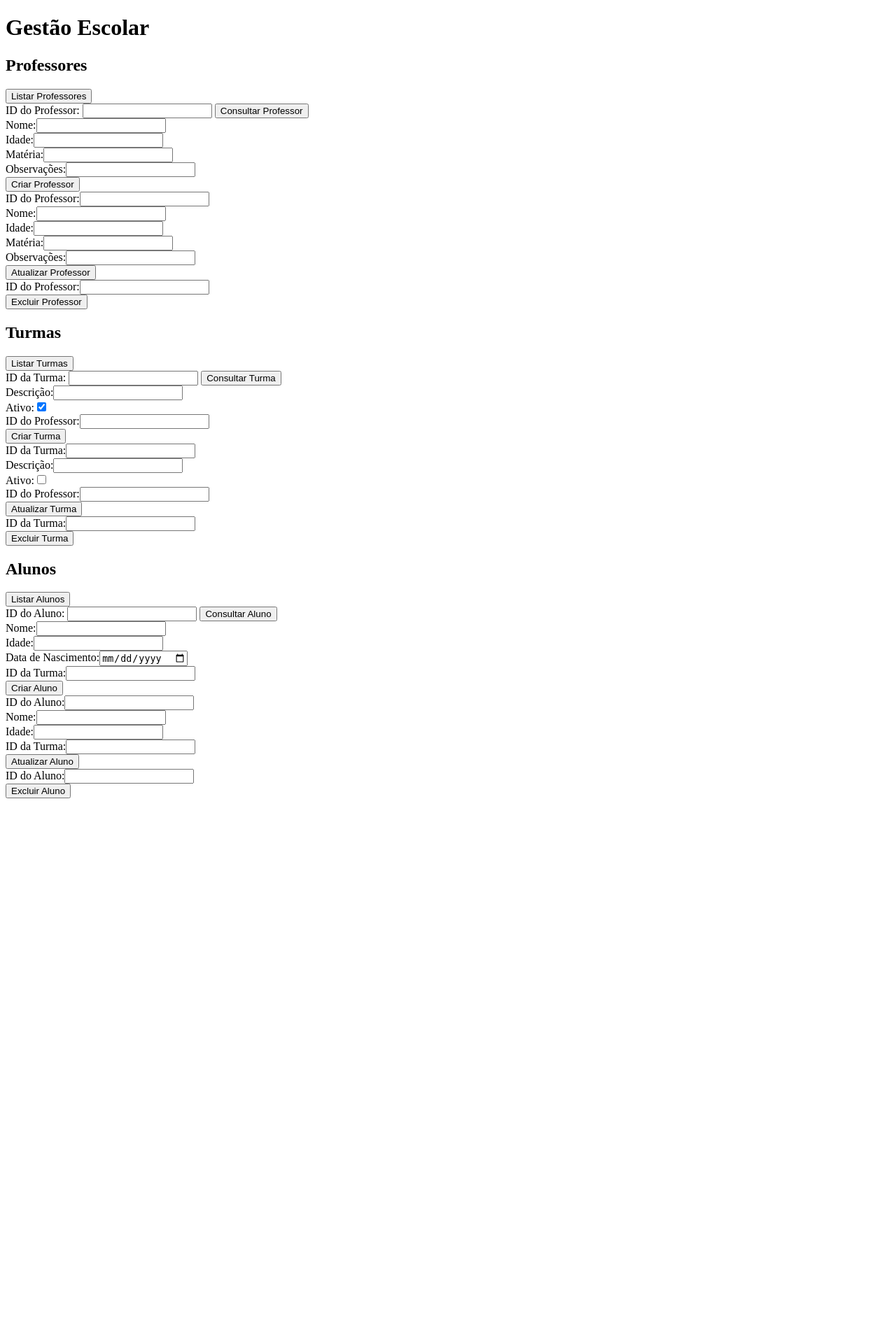
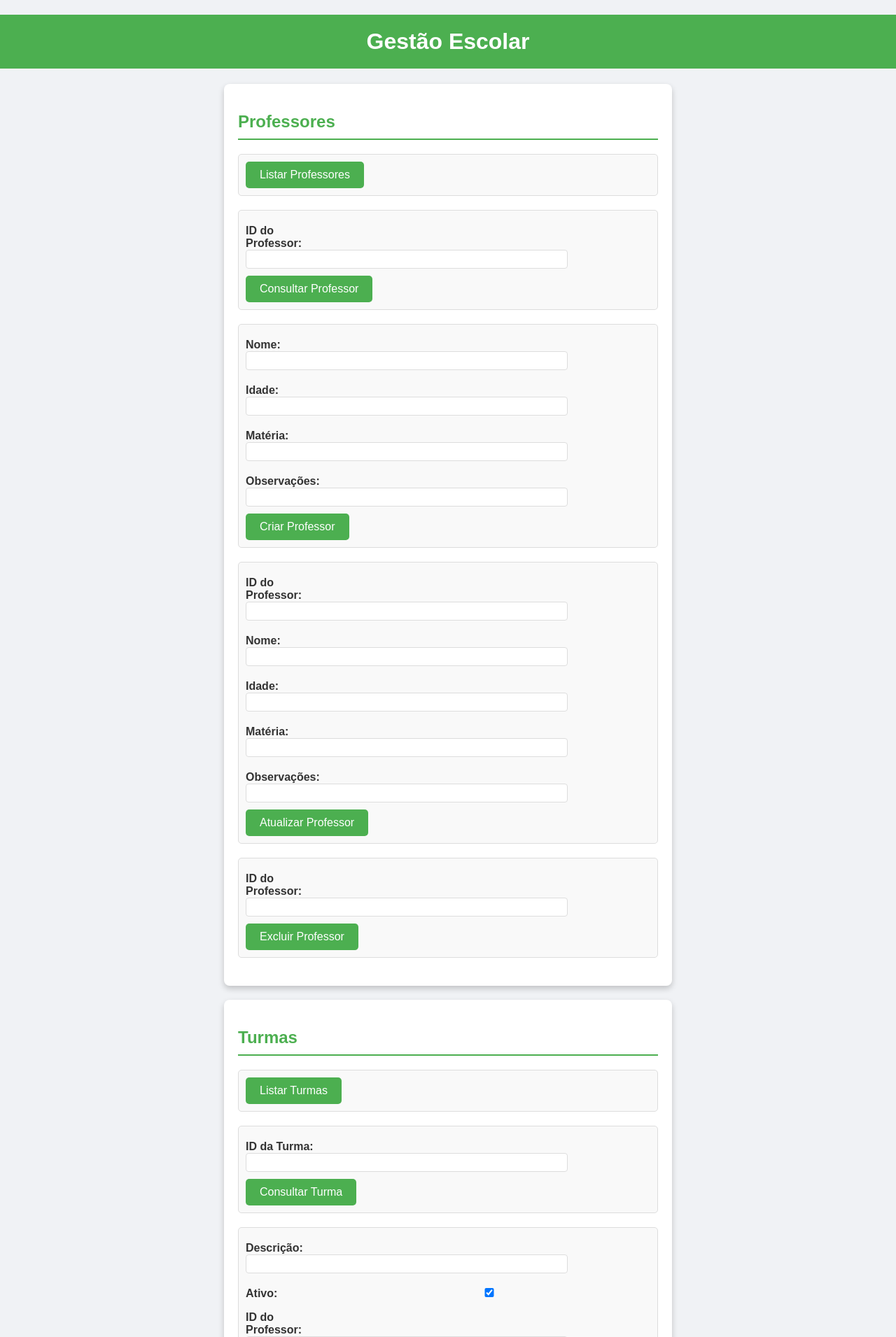
Before and after one commit to YarleiCruz98/ap2_flask, a Flask app: page / in a window 1280 px wide. Shown: the top 1911 px of the page at 70% size. Before the commit the page ends 1141 px from the top, so only its background shows below. Run offline with Flask 3, Linux system fonts and the light colour scheme.

Commit message:
Layout melhorado

```diff
--- a/templates/ap2_escola_views.html
+++ b/templates/ap2_escola_views.html
@@ -4,6 +4,71 @@
     <meta charset="UTF-8">
     <meta name="viewport" content="width=device-width, initial-scale=1.0">
     <title>Gestão Escolar</title>
+    <style>
+        body {
+            font-family: Arial, sans-serif;
+            background-color: #f0f2f5;
+            color: #333;
+            margin: 0;
+            padding: 0;
+        }
+        h1 {
+            background-color: #4CAF50;
+            color: #fff;
+            padding: 20px;
+            text-align: center;
+        }
+        section {
+            background-color: #fff;
+            margin: 20px auto;
+            padding: 20px;
+            border-radius: 8px;
+            box-shadow: 0 4px 8px rgba(0, 0, 0, 0.2);
+            width: 80%;
+            max-width: 600px;
+        }
+        h2 {
+            color: #4CAF50;
+            border-bottom: 2px solid #4CAF50;
+            padding-bottom: 10px;
+            margin-bottom: 20px;
+        }
+        form {
+            margin-bottom: 20px;
+            padding: 10px;
+            background-color: #f9f9f9;
+            border: 1px solid #ddd;
+            border-radius: 5px;
+        }
+        label {
+            font-weight: bold;
+            margin-top: 10px;
+            display: inline-block;
+            width: 120px;
+        }
+        input[type="text"],
+        input[type="number"],
+        input[type="date"],
+        input[type="checkbox"] {
+            width: calc(100% - 130px);
+            padding: 5px;
+            border: 1px solid #ddd;
+            border-radius: 4px;
+            margin-bottom: 10px;
+        }
+        button {
+            background-color: #4CAF50;
+            color: white;
+            border: none;
+            padding: 10px 20px;
+            font-size: 16px;
+            border-radius: 5px;
+            cursor: pointer;
+        }
+        button:hover {
+            background-color: #45a049;
+        }
+    </style>
 </head>
 <body>
     <h1>Gestão Escolar</h1>
```
Also changed, not shown: instance/app.db.
